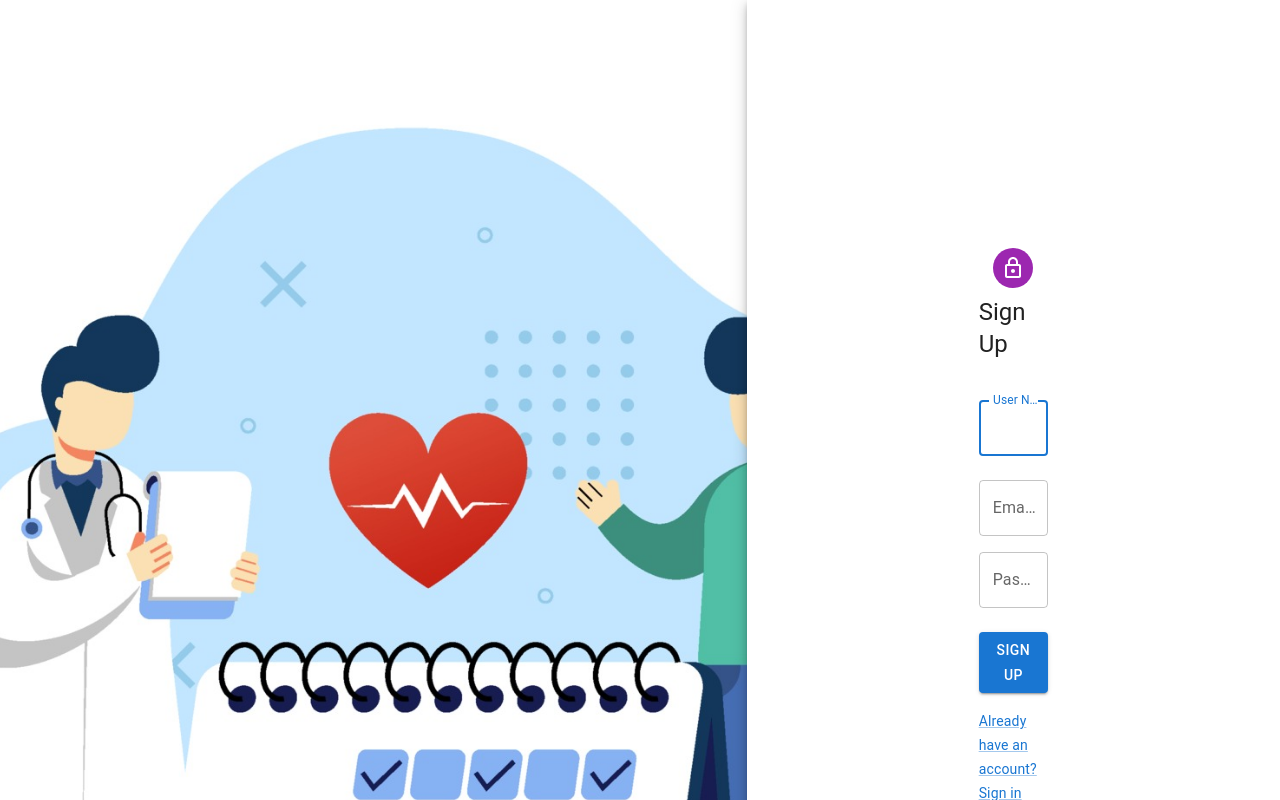
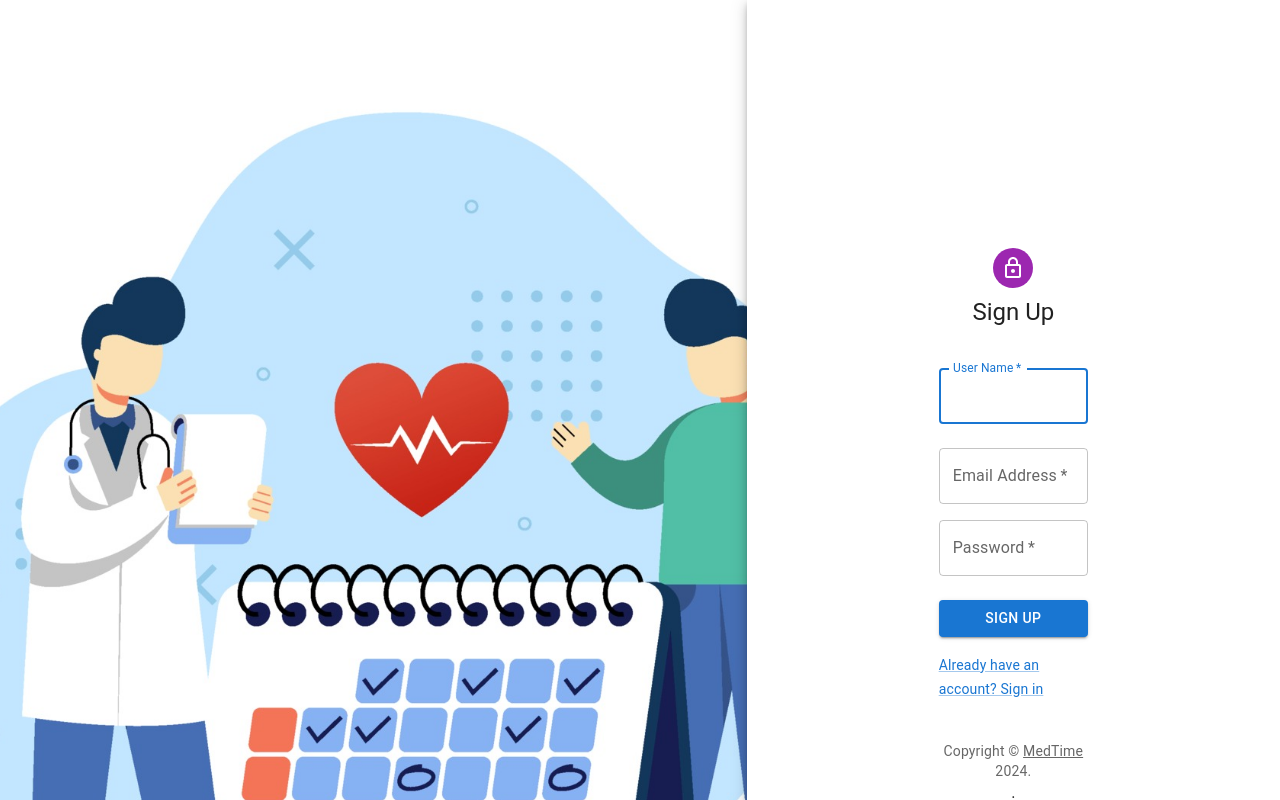
Before and after one commit to theacademy/final-project-team-6, a React (Create React App) app in the folder frontend/: page /signup in a window 1280 px wide. Shown: the top 800 px of the page. Built offline with nearby package versions, Linux system fonts and the light colour scheme.

Commit message:
minor styling

```diff
--- a/frontend/src/Components/LoginComponents/SignIn.js
+++ b/frontend/src/Components/LoginComponents/SignIn.js
@@ -127,7 +127,7 @@ const SignIn = ({ onRegisterClick }) => {
             sx={{
               my: 30,
               mx: 4,
-              px: 25,
+              px: 20,
               display: "flex",
               flexDirection: "column",
               alignItems: "center",
--- a/frontend/src/Components/LoginComponents/SignUp.js
+++ b/frontend/src/Components/LoginComponents/SignUp.js
@@ -106,12 +106,12 @@ const SignUp = ({ onRegistrationSuccess, onBackButtonClick }) => {
             backgroundPosition: "center",
           }}
         />
-        <Grid item xs={12} sm={8} md={5} component={Paper} elevation={6} square>
+        <Grid item xs={12} sm={9} md={5} component={Paper} elevation={6} square>
           <Box
             sx={{
               my: 30,
               mx: 4,
-              px: 25,
+              px: 20,
               display: "flex",
               flexDirection: "column",
               alignItems: "center",
```
Also changed, not shown: 1 other file (tests, documents, lock files or other folders).
